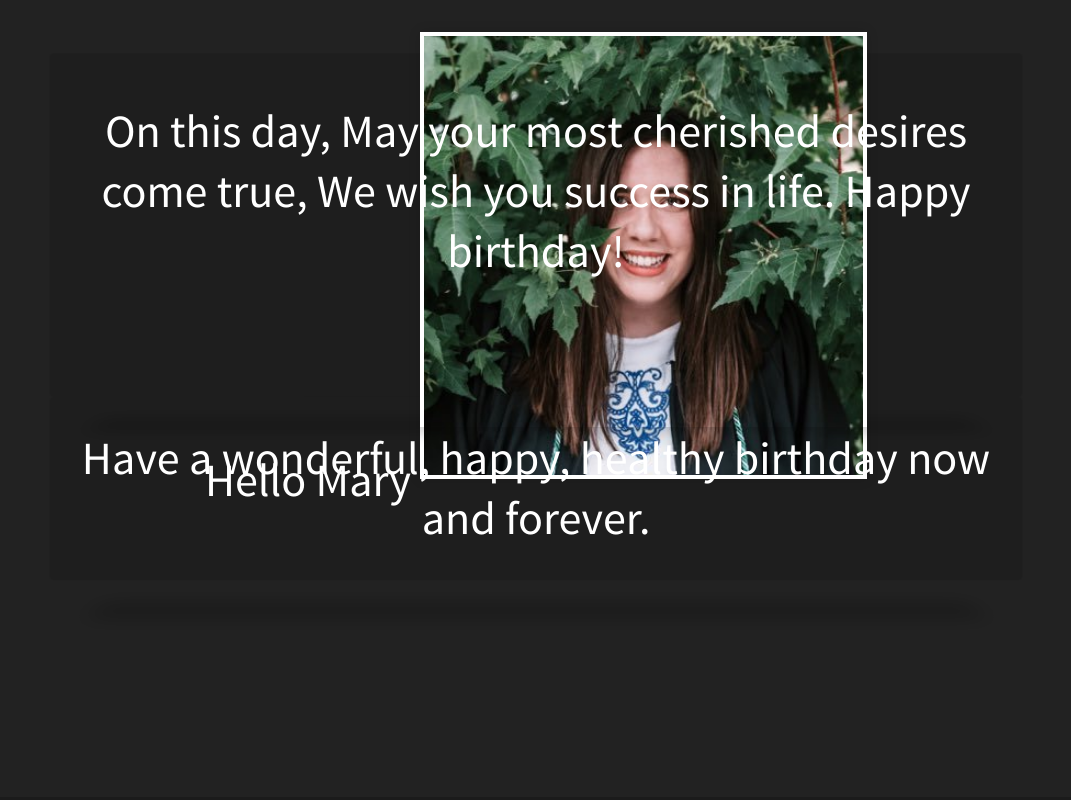
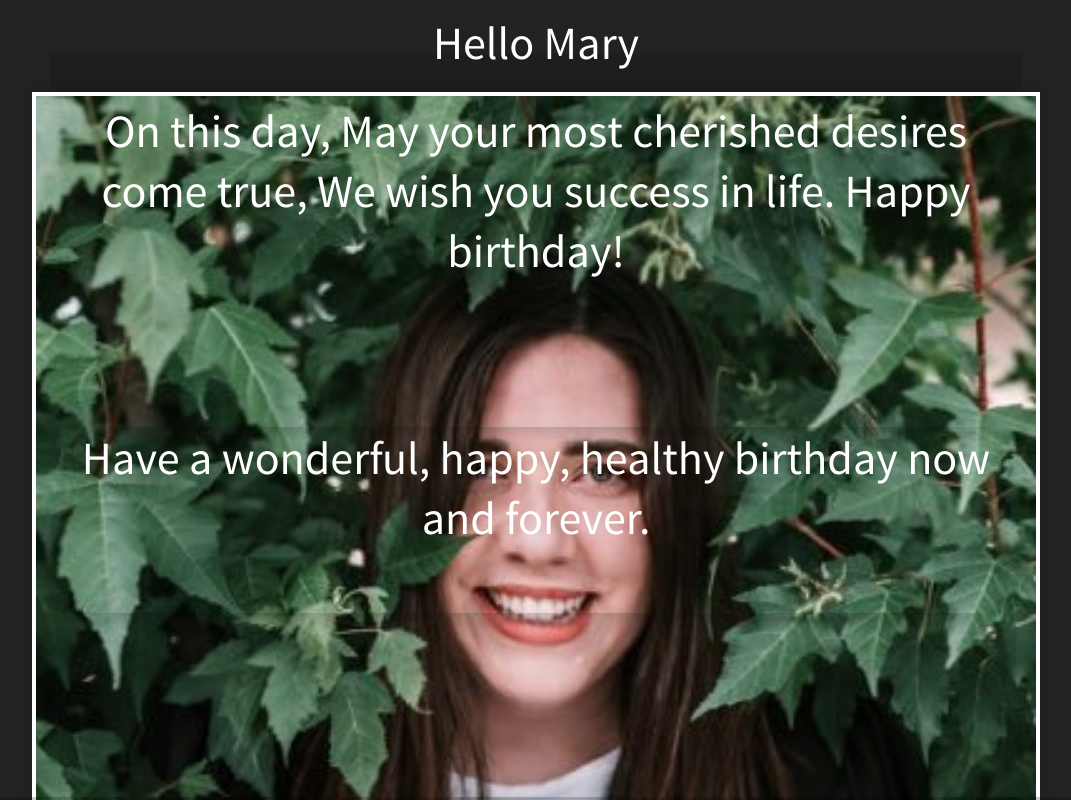
Before and after one commit to farhanashrafdev/Happy-Birthday-Mary, a website: page index.html in a window 1280 px wide. Shown: the whole page, without its empty margins (104-1175 px from the left). Drawn offline with Linux system fonts and the light colour scheme.

Commit message:
setting things

```diff
--- a/index.html
+++ b/index.html
@@ -25,7 +25,7 @@
 		<div class="reveal">
 			<div class="slides">
 
-				<section> Hello Mary <img src="img/Mary.jpg" alt="Mary Picture" /> <section>
+				<section> Hello Mary <img src="img/Mary.jpg" alt="Mary Picture" width="100%" /> <section>
 
 
 <section><p> On this day, May your most cherished desires come true, We wish you success in life.
```
